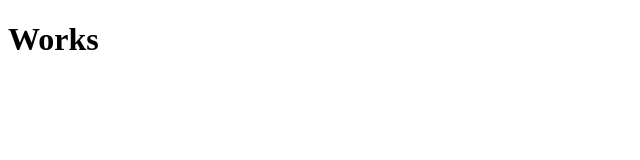
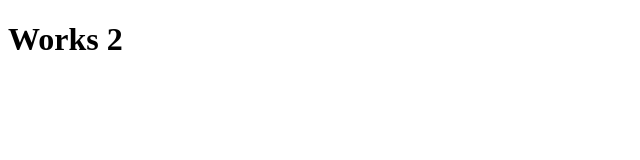
Before and after one commit to molnaristvan95/desktest, a plain HTML site: page index.html in a window 1280 px wide. Shown: the full height of the page, 0-640 px from the left. Drawn offline with Linux system fonts and the light colour scheme.

Commit message:
Update index.html

```diff
--- a/index.html
+++ b/index.html
@@ -3,6 +3,6 @@
 <head>
 </head>
 <body>
-<h1>Works</h1>
+<h1>Works 2</h1>
 </body>
 </html>
```
